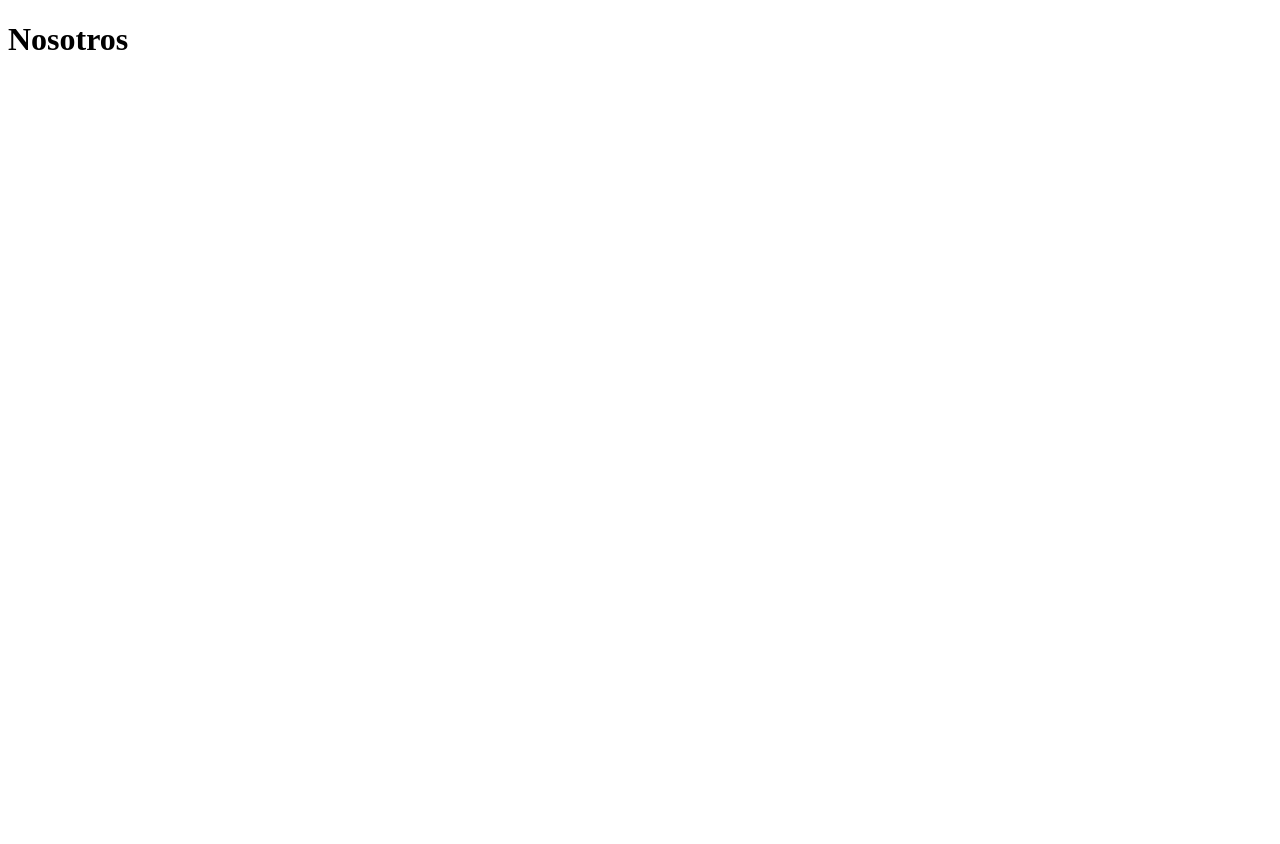
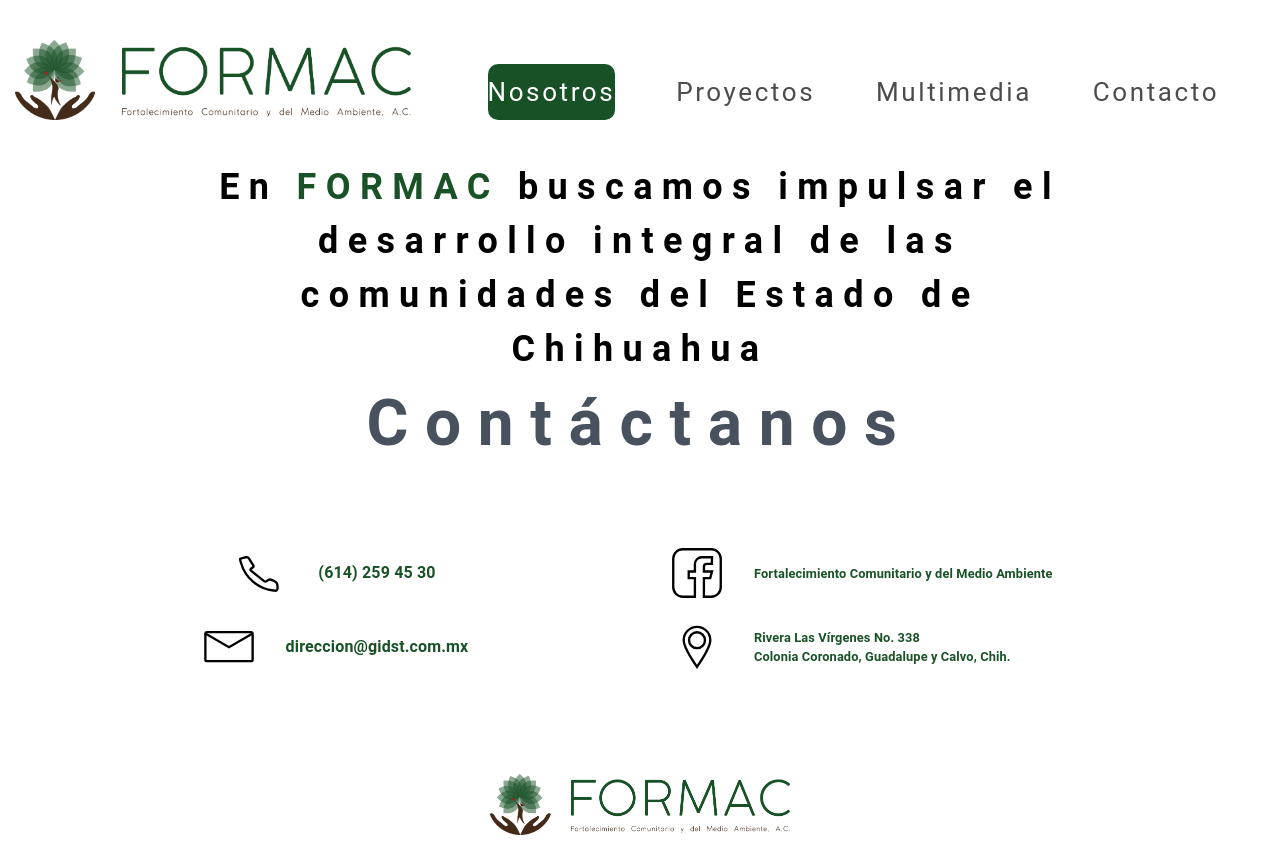
Before and after one commit to cemarv25/formac-web, a Gatsby site: page /nosotros in a window 1280 px wide. Before the commit the page ends 800 px from the top, so only its background shows below. Built offline with nearby package versions, Linux system fonts and the light colour scheme; Gatsby itself is replaced by a stand-in of ours.

Commit message:
created layout component, containing css imports and meta tags, substituted contact and header css files by layout css

```diff
--- a/src/components/Header.js
+++ b/src/components/Header.js
@@ -13,7 +13,7 @@ import {
   Box,
 } from '@mui/material';
 import MenuIcon from '@mui/icons-material/Menu';
-import { Link } from 'gatsby';
+import { Link, navigate } from 'gatsby';
 import { useIsMobile } from '../hooks';
 
 const Header = ({ activeTab }) => {
@@ -59,7 +59,13 @@ const Header = ({ activeTab }) => {
   );
 
   const navBar = () => (
-    <Grid item xs={8} container justifyContent="space-evenly">
+    <Grid
+      item
+      xs={8}
+      container
+      justifyContent="space-evenly"
+      style={{ height: '100%' }}
+    >
       <Link
         to="/nosotros"
         className="header-link"
@@ -114,7 +120,12 @@ const Header = ({ activeTab }) => {
       alignItems={isMobile ? 'center' : 'flex-end'}
       className="header"
     >
-      <Grid item xs={isMobile ? 7 : 4} className="header-logo" />
+      <Grid
+        item
+        xs={isMobile ? 7 : 4}
+        className="header-logo"
+        onClick={() => navigate('/')}
+      />
       {isMobile ? menuButton() : navBar()}
       <Drawer anchor="right" open={drawer} onClose={() => toggleDrawer(false)}>
         {list()}
--- /dev/null
+++ b/src/components/Layout.js
@@ -0,0 +1,33 @@
+import React from 'react';
+import { Helmet } from 'react-helmet';
+import { Grid } from '@mui/material';
+import Header from './Header';
+import Contacto from './Contacto';
+
+const Layout = ({ children }) => {
+  return (
+    <>
+      <Helmet>
+        <meta charSet="utf-8" />
+        <title>FORMAC</title>
+        <link rel="preconnect" href="https://fonts.googleapis.com" />
+        <link rel="preconnect" href="https://fonts.gstatic.com" crossorigin />
+        <link
+          href="https://fonts.googleapis.com/css2?family=Open+Sans:wght@300;400;500;600;700;800&display=swap"
+          rel="stylesheet"
+        />
+        <link rel="stylesheet" href="/css/global.css" />
+        <link rel="stylesheet" href="/css/layout.css" />
+        <link rel="stylesheet" href="/css/landing.css" />
+        <link rel="stylesheet" href="/css/about.css" />
+      </Helmet>
+      <Grid container direction="column" alignItems="center">
+        <Header />
+        {children}
+        <Contacto />
+      </Grid>
+    </>
+  );
+};
+
+export default Layout;
--- a/src/pages/index.js
+++ b/src/pages/index.js
@@ -1,29 +1,11 @@
 import * as React from 'react';
-import { Helmet } from 'react-helmet';
 import { Grid, Typography, Divider } from '@mui/material';
 import { Link } from 'gatsby';
-import Header from '../components/Header';
-import Contacto from '../components/Contacto';
+import Layout from '../components/Layout';
 
 export default function Index() {
   return (
-    <div>
-      <Helmet>
-        <meta charSet="utf-8" />
-        <title>FORMAC</title>
-        <link rel="preconnect" href="https://fonts.googleapis.com" />
-        <link rel="preconnect" href="https://fonts.gstatic.com" crossorigin />
-        <link
-          href="https://fonts.googleapis.com/css2?family=Open+Sans:wght@300;400;500;600;700;800&display=swap"
-          rel="stylesheet"
-        />
-        <link rel="stylesheet" href="/css/global.css" />
-        <link rel="stylesheet" href="/css/header.css" />
-        <link rel="stylesheet" href="/css/landing.css" />
-        <link rel="stylesheet" href="/css/contact.css" />
-      </Helmet>
-      <Grid container direction="column" alignItems="center">
-        <Header />
+    <Layout>
       <Grid container>
         <Grid
           item
@@ -63,10 +45,10 @@ export default function Index() {
             <Typography className="block-title">VISIÓN</Typography>
             <Grid item textAlign="center" className="green">
               <Typography className="block-text-small">
-                  Ser una organización referente para el colectivo por
-                  implementar procesos de impacto en el desarollo humano,
-                  productivo, económico y ambiental, responsable, comprometida y
-                  en mejora continua.
+                Ser una organización referente para el colectivo por implementar
+                procesos de impacto en el desarollo humano, productivo,
+                económico y ambiental, responsable, comprometida y en mejora
+                continua.
               </Typography>
             </Grid>
           </Grid>
@@ -100,12 +82,7 @@ export default function Index() {
         </Grid>
       </Grid>
       <Divider className="divider" />
-        <Grid
-          container
-          direction="column"
-          alignItems="center"
-          className="values"
-        >
+      <Grid container direction="column" alignItems="center" className="values">
         <Typography variant="h2" className="title">
           Nuestros valores
         </Typography>
@@ -148,11 +125,7 @@ export default function Index() {
             md={3}
             alignItems="center"
           >
-              <svg
-                className="value-image respeto"
-                width="210px"
-                height="210px"
-              />
+            <svg className="value-image respeto" width="210px" height="210px" />
             <Typography className="value-title">Respeto</Typography>
           </Grid>
           <Grid
@@ -173,8 +146,6 @@ export default function Index() {
         </Grid>
       </Grid>
       <Divider className="divider" />
-        <Contacto />
-      </Grid>
-    </div>
+    </Layout>
   );
 }
--- a/src/pages/nosotros.js
+++ b/src/pages/nosotros.js
@@ -1,10 +1,21 @@
 import React from 'react';
+import { Grid, Typography } from '@mui/material';
+import Layout from '../components/Layout';
 
 const nosotros = () => {
   return (
-    <div>
-      <h1>Nosotros</h1>
-    </div>
+    <Layout>
+      <Grid item container direction="column" alignItems="center">
+        <Grid item container direction="row" justifyContent="center">
+          <Grid item xs={8}>
+            <Typography className="about-header">
+              En <span className="formac">FORMAC</span> buscamos impulsar el
+              desarrollo integral de las comunidades del Estado de Chihuahua
+            </Typography>
+          </Grid>
+        </Grid>
+      </Grid>
+    </Layout>
   );
 };
 
--- /dev/null
+++ b/static/css/about.css
@@ -0,0 +1,15 @@
+:root {
+  --main-color: hsl(135, 54%, 21%);
+  --main-color-transparent: hsla(135, 54%, 21%, 70%);
+}
+
+.about-header {
+  font-size: 2.25rem;
+  font-weight: 600;
+  letter-spacing: 0.26em;
+  text-align: center;
+}
+
+.formac {
+  color: var(--main-color);
+}
--- a/static/css/global.css
+++ b/static/css/global.css
@@ -2,3 +2,11 @@
   margin: 0;
   padding: 0;
 }
+
+.title {
+  color: #47525e;
+  font-size: 4rem;
+  font-weight: 600;
+  letter-spacing: 0.26em;
+  margin-bottom: 4rem;
+}
--- a/static/css/landing.css
+++ b/static/css/landing.css
@@ -16,14 +16,6 @@
 .divider {
   margin: 2.43rem;
   width: 90%;
-}
-
-.title {
-  color: #47525e;
-  font-size: 4rem;
-  font-weight: 600;
-  letter-spacing: 0.26em;
-  margin-bottom: 4rem;
 }
 
 .white {
--- a/static/css/header.css
+++ b/static/css/layout.css
@@ -1,3 +1,35 @@
+.contact-text,
+.contact-text-small {
+  color: hsl(135, 54%, 21%);
+  font-weight: bold;
+}
+
+.contact-text-small {
+  font-size: 0.8rem;
+}
+
+.contact-icon {
+  margin: 0.75rem 2rem;
+  background-size: contain;
+  background-repeat: no-repeat;
+}
+
+.phone {
+  background-image: url('/img/phone.svg');
+}
+
+.facebook {
+  background-image: url('/img/facebook_bold.svg');
+}
+
+.email {
+  background-image: url('/img/email.svg');
+}
+
+.location {
+  background-image: url('/img/location.svg');
+}
+
 .header {
   padding: 2.53rem 0 0;
   max-width: 1440px;
@@ -10,6 +42,7 @@
   background-repeat: no-repeat;
   background-size: contain;
   background-position: center;
+  cursor: pointer;
 }
 
 .header-link {
@@ -17,8 +50,14 @@
 }
 
 .header-link-active {
+  position: relative;
+  background-color: #185126;
+  border-radius: 10px;
+  z-index: 10;
+}
+
+.header-link-active p {
   color: white;
-  background-color: #185126;
 }
 
 .header-button {
@@ -33,8 +72,7 @@
 }
 
 .header-text {
-  color: black;
-  opacity: 70%;
+  color: hsla(0, 0%, 0%, 70%);
   font-size: 1.625rem;
   line-height: 2.1875em;
   letter-spacing: 0.1em;
```
Also changed, not shown: static/css/contact.css (deleted, +0 -31 lines). Lines whose indentation alone changed are shown as unchanged.
